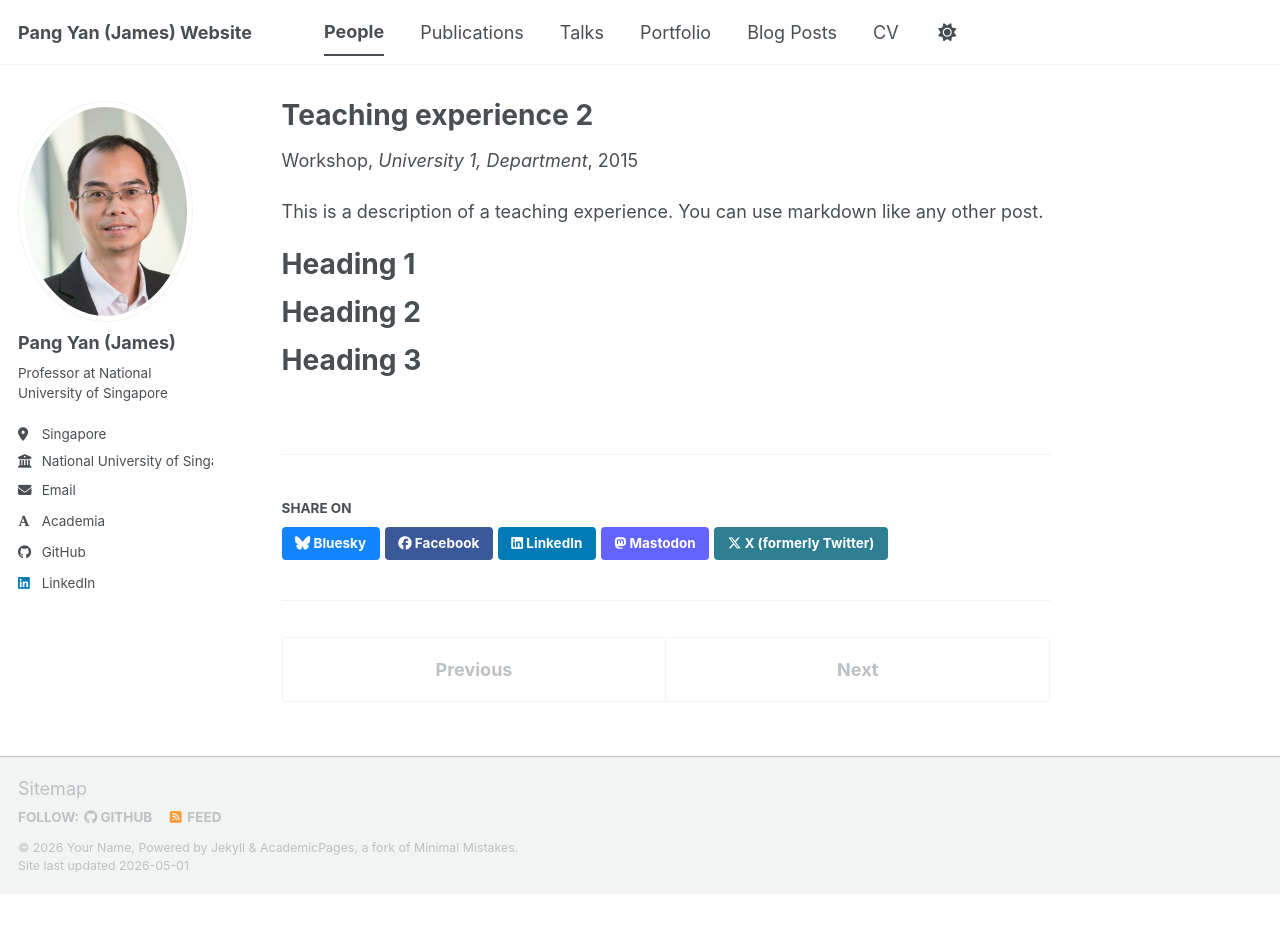
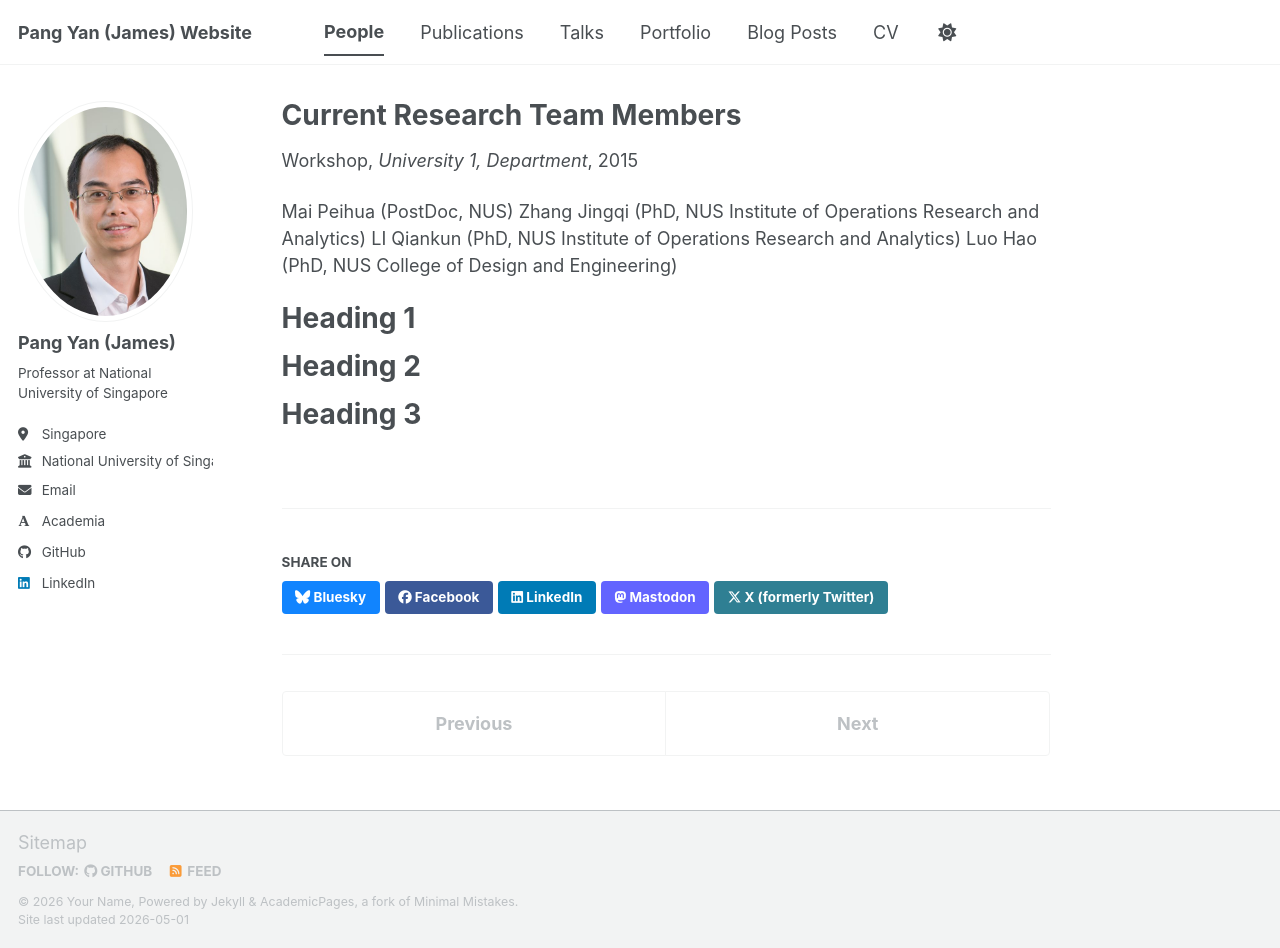
Before and after one commit to jamespangyan/jamespangyan.github.io, a Jekyll site: the page built from _teaching/2015-spring-teaching-2.md, in a window 1280 px wide and 948 px high. Built offline with Jekyll 4.4.1, drawn with Linux system fonts in a browser that asks for light colours; some web fonts are replaced; a script bundle is joined from its source files by our own code; library files that are not in the unit come from our copies.

Commit message:
Update 2015-spring-teaching-2.md

```diff
--- a/_teaching/2015-spring-teaching-2.md
+++ b/_teaching/2015-spring-teaching-2.md
@@ -1,6 +1,6 @@
 ---
-title: "Teaching experience 2"
-collection: teaching
+title: "Current Research Team Members"
+collection: Research Team Members
 type: "Workshop"
 permalink: /teaching/2015-spring-teaching-1
 venue: "University 1, Department"
@@ -8,7 +8,11 @@ date: 2015-01-01
 location: "City, Country"
 ---
 
-This is a description of a teaching experience. You can use markdown like any other post.
+Mai Peihua (PostDoc, NUS)
+Zhang Jingqi (PhD, NUS Institute of Operations Research and Analytics)
+LI Qiankun (PhD, NUS Institute of Operations Research and Analytics)
+Luo Hao (PhD, NUS College of Design and Engineering)
+
 
 Heading 1
 ======
```
